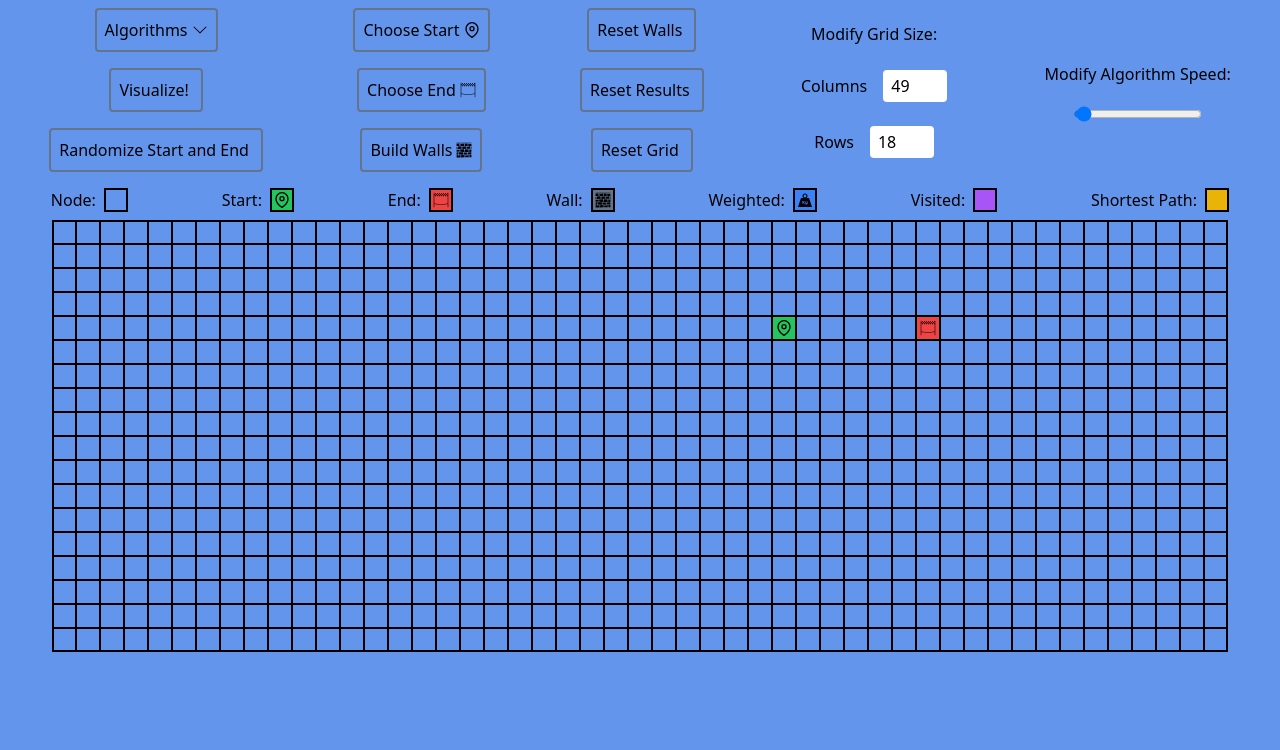
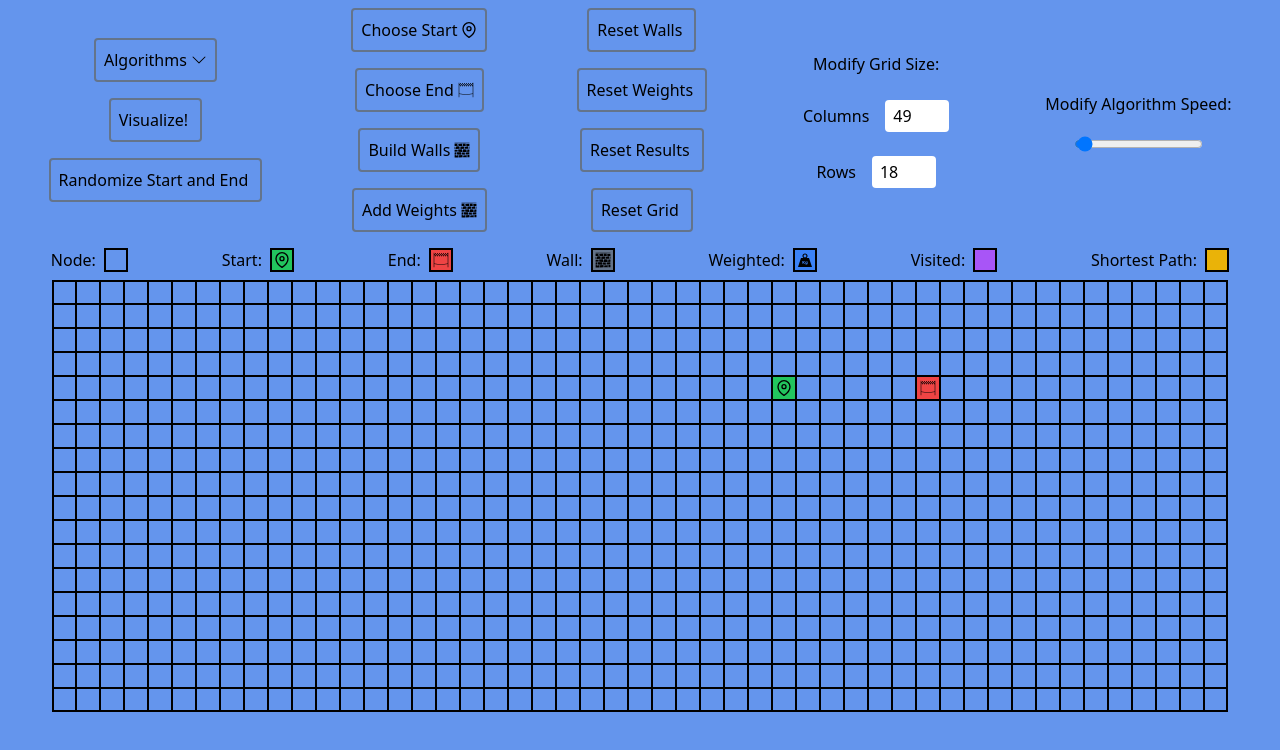
Before and after one commit to zaneaw/pathfinding-visualizer, a Next.js app: page / in a window 1280 px wide. Shown: the top 750 px of the page. Built offline with nearby package versions, Linux system fonts and the light colour scheme.

Commit message:
add weights stuff to toolbar

```diff
--- a/components/Toolbar.tsx
+++ b/components/Toolbar.tsx
@@ -78,12 +78,24 @@ const Toolbar: React.FC<Props> = ({
                     styles={isSelected === 'wall' ? 'bg-gray-500' : ''}
                     isAlgoRunning={isAlgoRunning}
                 />
+                <ToolbarButton
+                    handleClick={() => toggleSelected('weight')}
+                    title={"Add Weights"}
+                    Icon={GiStoneWall}
+                    styles={isSelected === 'weight' ? 'bg-blue-500' : ''}
+                    isAlgoRunning={isAlgoRunning}
+                />
             </ToolbarSection>
 
             <ToolbarSection>
                 <ToolbarButton
                     handleClick={() => resetGrid(3)}
                     title={"Reset Walls"}
+                    isAlgoRunning={isAlgoRunning}
+                />
+                <ToolbarButton
+                    handleClick={() => resetGrid(4)}
+                    title={"Reset Weights"}
                     isAlgoRunning={isAlgoRunning}
                 />
                 <ToolbarButton
```
